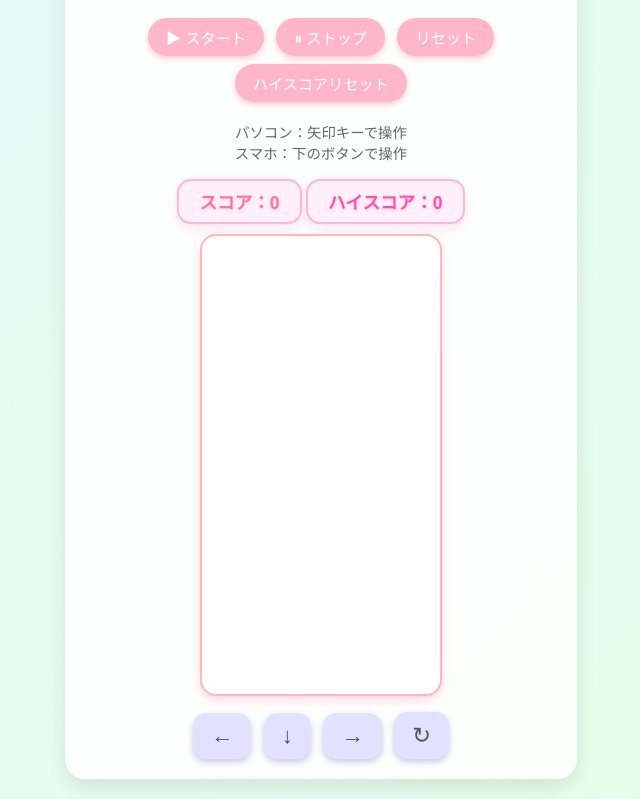
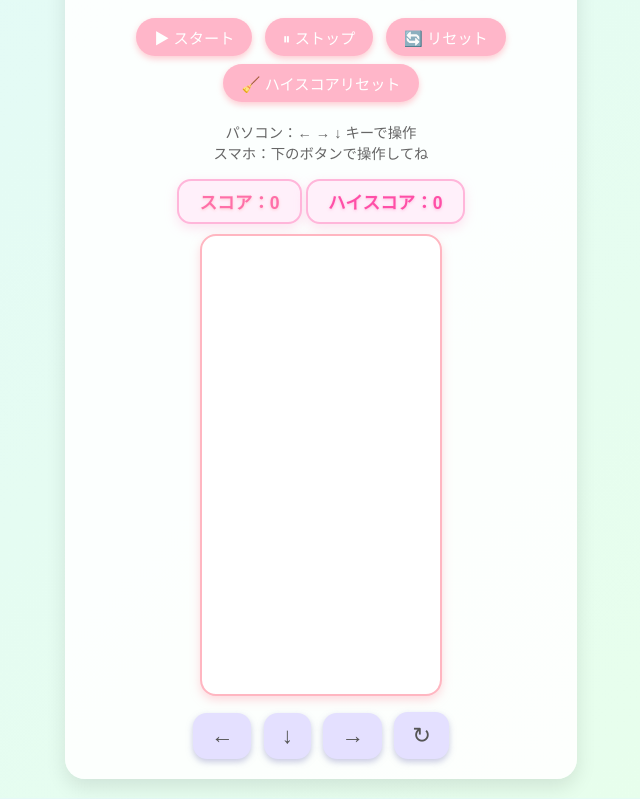
Before and after one commit to accio29113/accio_Game_Tetris, a plain HTML site: page index.html in a window 1280 px wide. Shown: the part 76-875 px from the top of the page, without its empty margins (319-959 px from the left). Drawn offline with Linux system fonts and the light colour scheme; a web font is replaced by a local one.

Commit message:
Update index.html

```diff
--- a/index.html
+++ b/index.html
@@ -8,6 +8,7 @@
   <title>Accioテトリス</title>
   <link rel="stylesheet" href="style.css?v=2" />
   <link href="https://fonts.googleapis.com/css2?family=Otomanopee+One&display=swap" rel="stylesheet">
+
 </head>
 <body>
   <div class="wrapper">
@@ -17,24 +18,24 @@
     <div id="top-controls">
       <button id="start-btn">▶ スタート</button>
       <button id="stop-btn">⏸ ストップ</button>
-      <button id="reset-top-btn">リセット</button>
-      <button id="reset-highscore-btn">ハイスコアリセット</button>
+      <button id="reset-top-btn">🔄 リセット</button>
+      <button id="reset-highscore-btn">🧹 ハイスコアリセット</button>
     </div>
 
     <p class="hint">
-      パソコン：矢印キーで操作<br>
-      スマホ：下のボタンで操作
+      パソコン：← → ↓ キーで操作<br>
+      スマホ：下のボタンで操作してね
     </p>
 
-        <p id="score" class="score-box">スコア：0</p>
-        <p id="highscore" class="score-box">ハイスコア：0</p>
+       <p id="score" class="score-box">スコア：0</p>
+       <p id="highscore" class="score-box">ハイスコア：0</p>
 
     <div id="game">
       <div id="board"></div>
     </div>
     <div id="gameOver" class="hidden">
   <p class="over-text">GAME OVER</p>
-  <button id="reset-btn" class="reset-button">もう一回★</button>
+  <button id="reset-btn" class="reset-button">もう一回♪</button>
 </div>
 
 
```
